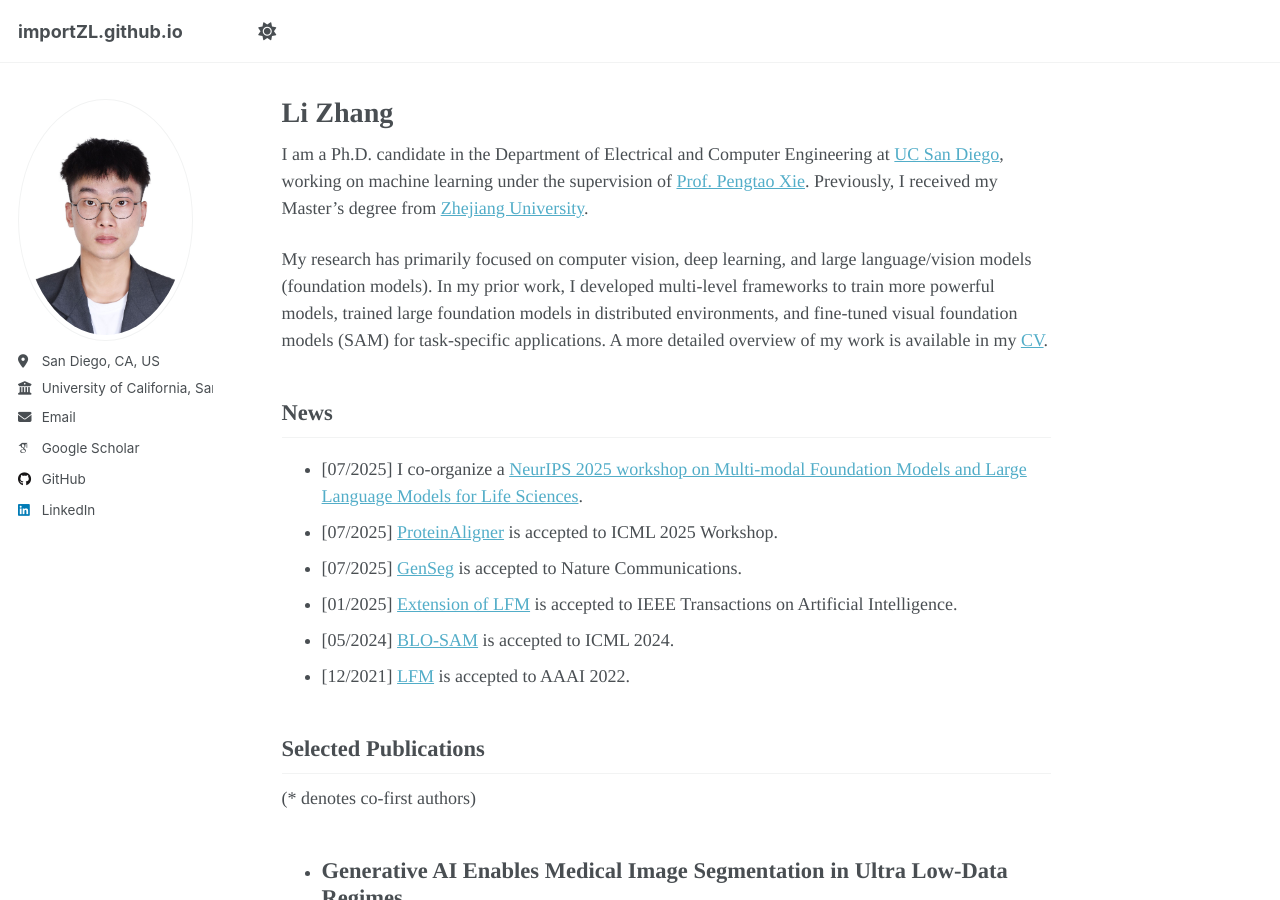
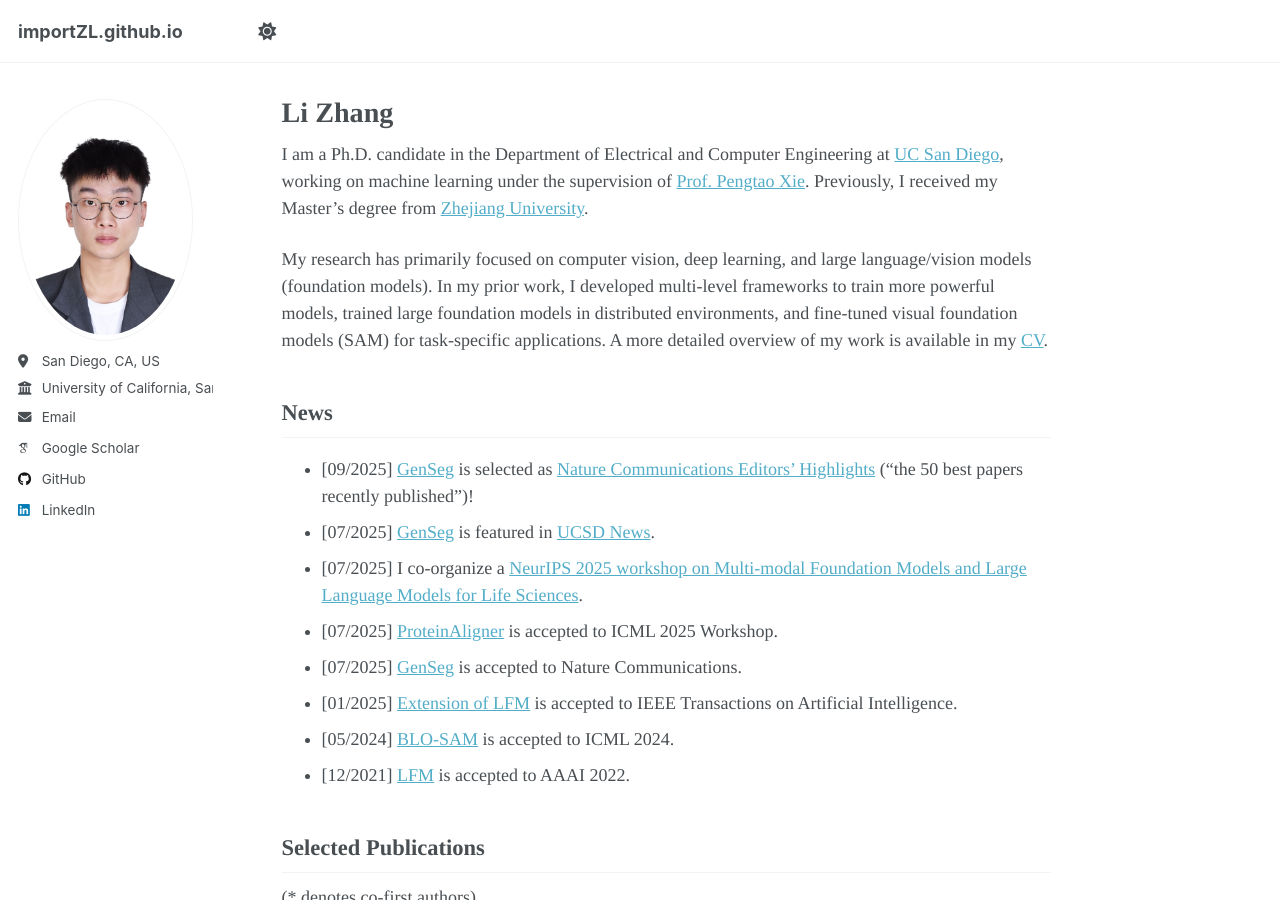
Before and after one commit to importZL/importZL.github.io, a Jekyll site: the page built from _pages/about.md, in a window 1280 px wide and 900 px high. Built offline with Jekyll 4.4.1, drawn with Linux system fonts in a browser that asks for light colours; some web fonts are replaced; a script that is not in the unit is left out.

Commit message:
Update about.md

```diff
--- a/_pages/about.md
+++ b/_pages/about.md
@@ -14,6 +14,8 @@ My research has primarily focused on computer vision, deep learning, and large l
 
 News
 ------
+- [09/2025] [GenSeg](https://www.nature.com/articles/s41467-025-61754-6) is selected as [Nature Communications Editors’ Highlights](https://www.nature.com/collections/aahajfhafc) ("the 50 best papers recently published")!
+- [07/2025] [GenSeg](https://www.nature.com/articles/s41467-025-61754-6) is featured in [UCSD News](https://today.ucsd.edu/story/new-ai-tool-learns-to-read-medical-images-with-far-less-data).
 - [07/2025] I co-organize a [NeurIPS 2025 workshop on Multi-modal Foundation Models and Large Language Models for Life Sciences](https://neurips.cc/virtual/2025/workshop/109536).
 - [07/2025] [ProteinAligner](https://www.biorxiv.org/content/10.1101/2024.10.06.616870v1) is accepted to ICML 2025 Workshop.
 - [07/2025] [GenSeg](https://www.nature.com/articles/s41467-025-61754-6) is accepted to Nature Communications.
```
